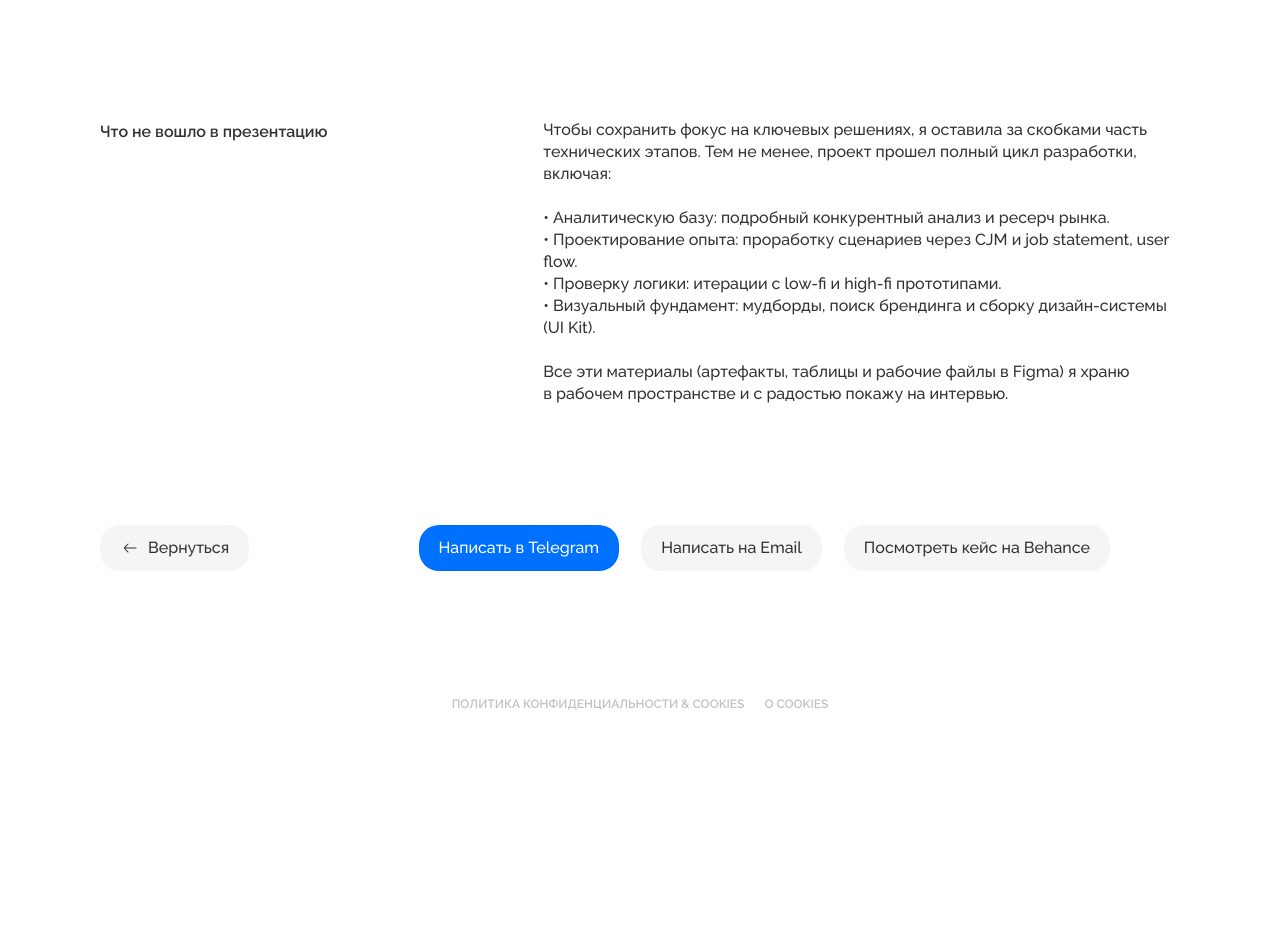
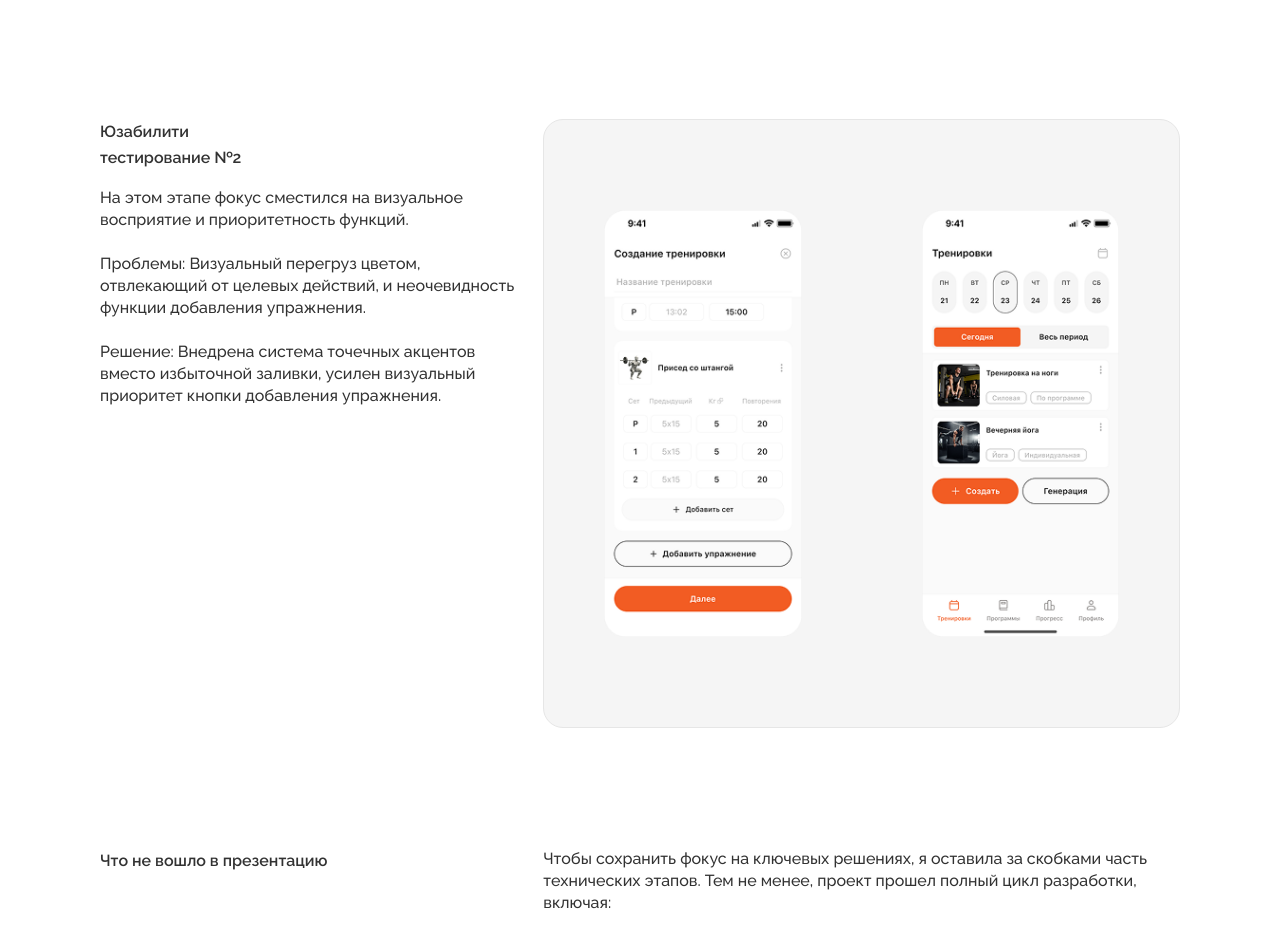
Before and after one commit to GrPugaguga/uxiustina, a Next.js app: page /liftup in a window 1280 px wide. Shown: the part 6998-7923 px from the top of the page. Before the commit the page ends 7731 px from the top, so only its background shows below. Built offline with nearby package versions, Linux system fonts and the light colour scheme.

Commit message:
add: add UsableSecondTest section

```diff
--- a/app/liftup/page.tsx
+++ b/app/liftup/page.tsx
@@ -1,6 +1,6 @@
 import Image from "next/image";
 
-import { Context, Persons, JTBD, IArch, DidntEnter, UsableFirstTest, Actions, PainAndSolutions } from "./sections";
+import { Context, Persons, JTBD, IArch, DidntEnter, UsableFirstTest, UsableSecondTest, Actions, PainAndSolutions } from "./sections";
 
 export default function LiftUp() {
   return (
@@ -22,6 +22,7 @@ export default function LiftUp() {
         <IArch />
         <UsableFirstTest />
         <PainAndSolutions />
+        <UsableSecondTest />
         <DidntEnter />
         <Actions />
         <div></div>
--- /dev/null
+++ b/app/liftup/sections/UsableSecondTest.tsx
@@ -0,0 +1,28 @@
+import { BlockText, RowImage } from "@/ui-kit";
+
+
+export default function UsableSecondTest() {
+  return (
+    <div className="grid grid-cols-5 gap-7 w-full">
+        <div className="col-span-2">
+            <BlockText title="Юзабилити тестирование №2">
+                На этом этапе фокус сместился на визуальное восприятие и приоритетность функций.
+                <br/><br/>
+                Проблемы: Визуальный перегруз цветом, отвлекающий от целевых действий, и неочевидность функции добавления упражнения.
+                <br/><br/>
+                Решение: Внедрена система точечных акцентов вместо избыточной заливки, усилен визуальный приоритет кнопки добавления упражнения.
+            </BlockText>
+        </div>
+        <div className="col-span-3 bg-grey-bg-primary border border-grey-stroke rounded-[20px] px-15 py-22.5 flex items-center justify-center">
+            <RowImage
+                images={[
+                    "/image/LiftUp/sections/secondtest/4 1.png",
+                    "/image/LiftUp/sections/secondtest/2 4.png"
+                ]}
+                cols={2}
+                gap={120}
+            />
+        </div>
+    </div>
+  );
+}
--- a/app/liftup/sections/index.ts
+++ b/app/liftup/sections/index.ts
@@ -4,5 +4,6 @@ export { default as JTBD } from "./JTBD";
 export { default as IArch } from "./IArch";
 export { default as DidntEnter } from "./DidntEnter";
 export { default as UsableFirstTest } from "./UsableFirstTest";
+export { default as UsableSecondTest } from "./UsableSecondTest";
 export { default as Actions } from "./Actions";
 export { default as PainAndSolutions } from "./PainAndSolutions/PainAndSolutions";
```
Also changed, not shown: public/image/LiftUp/sections/secondtest/2 4.png (added), public/image/LiftUp/sections/secondtest/4 1.png (added).
